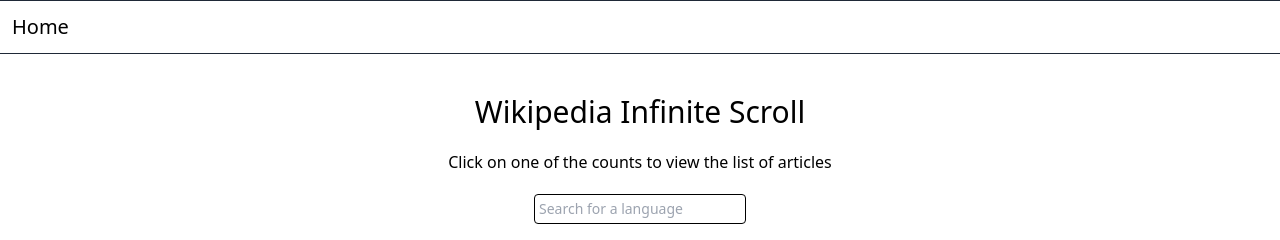
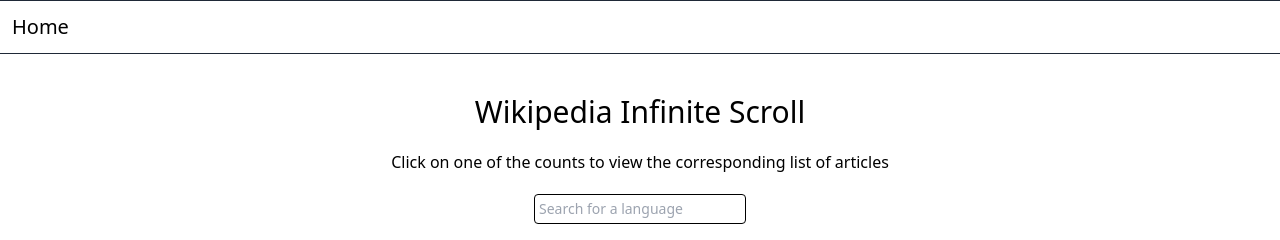
Before and after one commit to HanifCarroll/wikipedia-infinite-scroll, a Next.js app: page / in a window 1280 px wide. Shown: the top 240 px of the page. Built offline with nearby package versions, Linux system fonts and the light colour scheme.

Commit message:
Update copy

```diff
--- a/pages/index.tsx
+++ b/pages/index.tsx
@@ -26,7 +26,7 @@
       <div className="flex flex-col items-center justify-center">
         <h1 className="mb-5 text-3xl font-medium">Wikipedia Infinite Scroll</h1>
         <p className="mb-5">
-          Click on one of the counts to view the list of articles
+          Click on one of the counts to view the corresponding list of articles
         </p>
         <input
           className="rounded border border-black p-1 text-sm"
```
